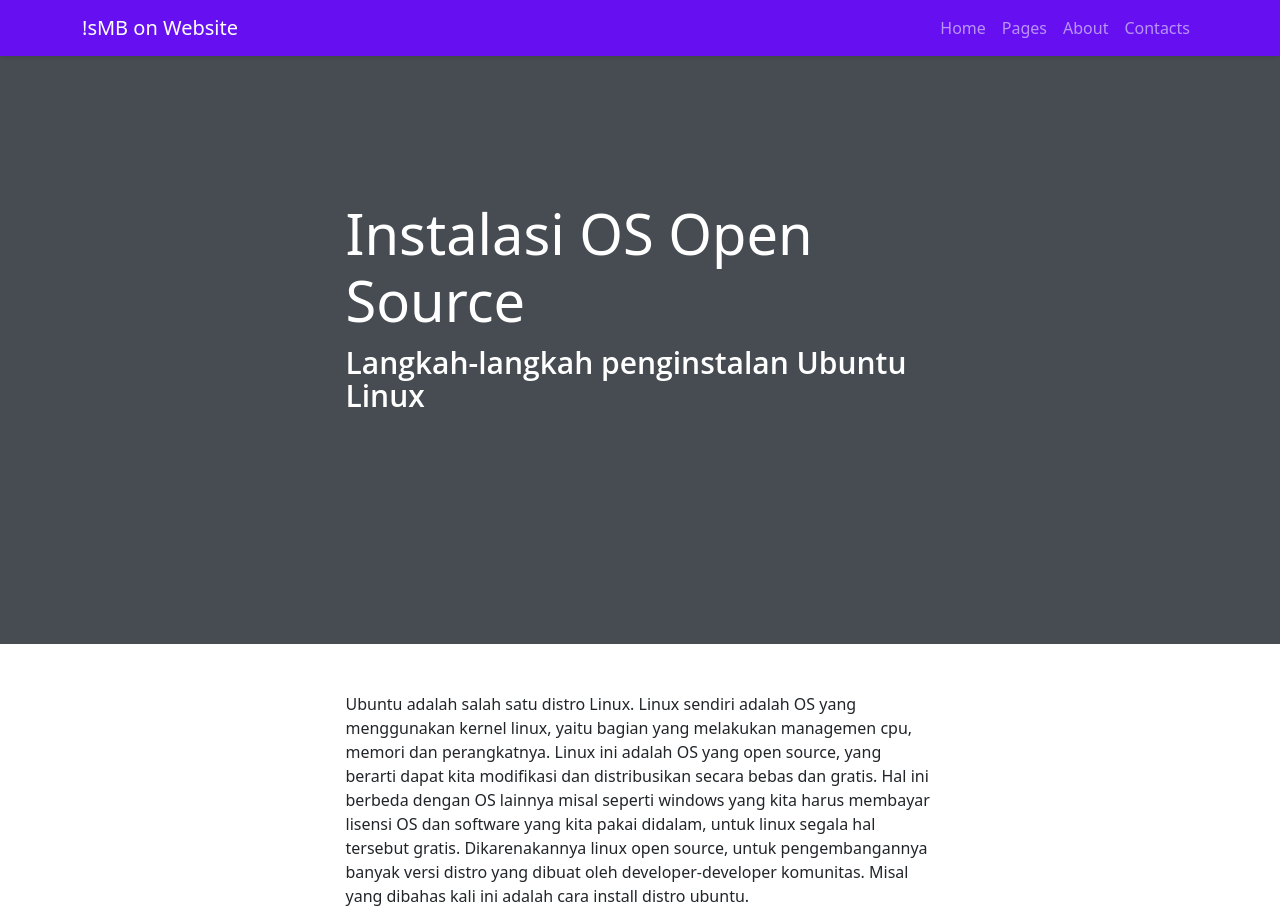
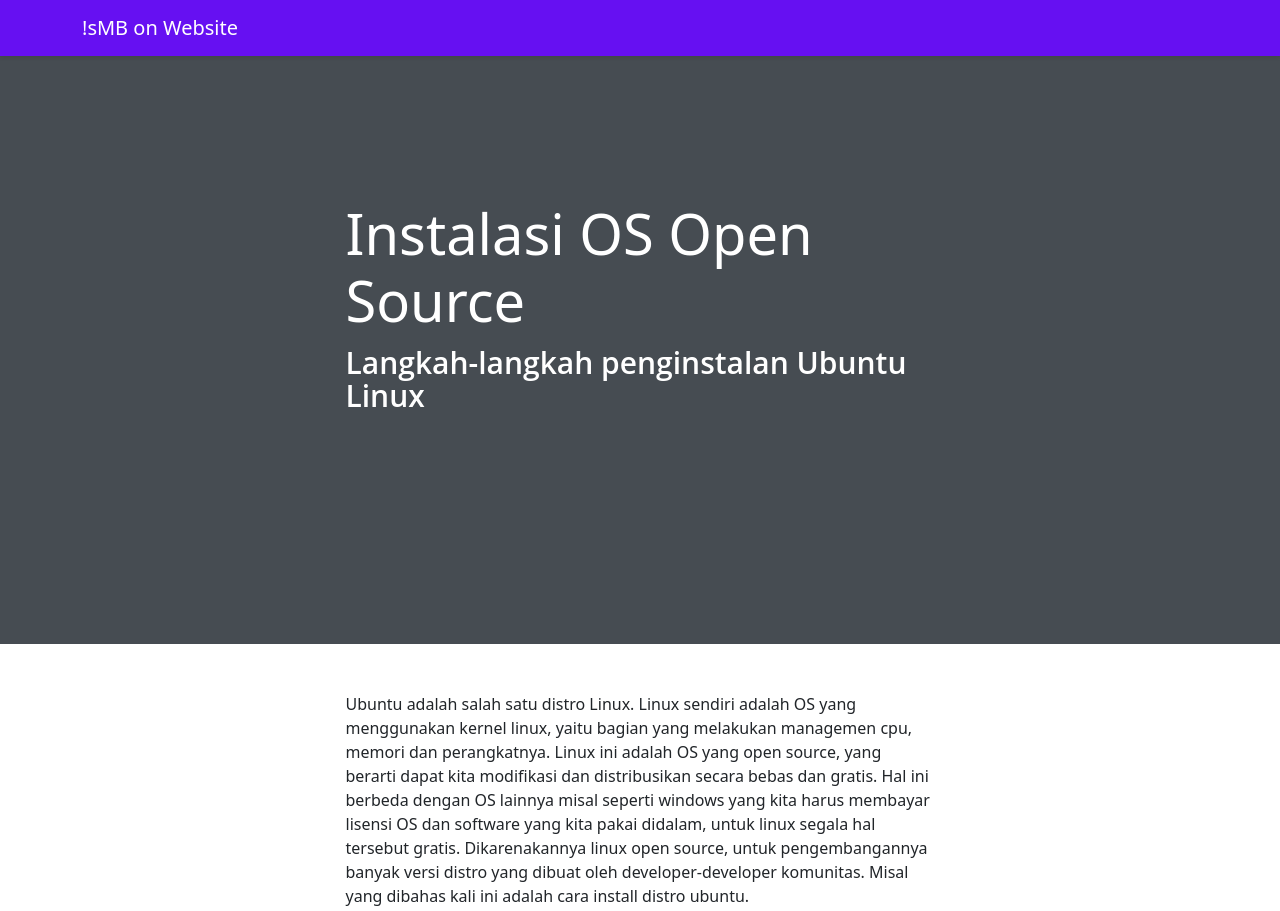
Before and after one commit to ilhamshodiq/blog, a website: page blogpost2.html in a window 1280 px wide. Shown: the top 911 px of the page. Drawn offline with nearby package versions, Linux system fonts and the light colour scheme.

Commit message:
Ngupdate navbar

```diff
--- a/blogpost2.html
+++ b/blogpost2.html
@@ -25,26 +25,8 @@
     <nav class="navbar navbar-expand-lg navbar-dark shadow-sm fixed-top" style="background-color: #6610f2">
         <div class="container">
             <a class="navbar-brand" href="index.html">!sMB on Website</a>
-            <button class="navbar-toggler" type="button" data-bs-toggle="collapse" data-bs-target="#navbarNav"
-                aria-controls="navbarNav" aria-expanded="false" aria-label="Toggle navigation">
-                <span class="navbar-toggler-icon"></span>
             </button>
-            <div class="collapse navbar-collapse" id="navbarNav">
-                <ul class="navbar-nav ms-auto">
-                    <li class="nav-item">
-                        <a class="nav-link" aria-current="page" href="#">Home</a>
-                    </li>
-                    <li class="nav-item">
-                        <a class="nav-link" href="#">Pages</a>
-                    </li>
-                    <li class="nav-item">
-                        <a class="nav-link" href="#">About</a>
-                    </li>
-                    <li class="nav-item">
-                        <a class="nav-link" href="#">Contacts</a>
-                    </li>
-                </ul>
-            </div>
+        </div>
         </div>
     </nav>
     <!-- end navbar -->
```
Also changed, not shown: blogpost1.html (+0 -18 lines), blogpost3.html (+1 -19 lines), blogpost4.html (+1 -19 lines).
